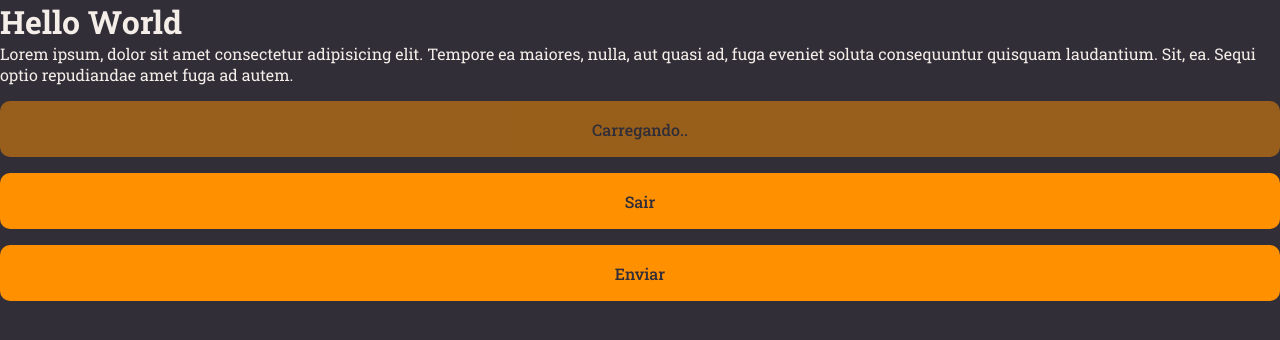
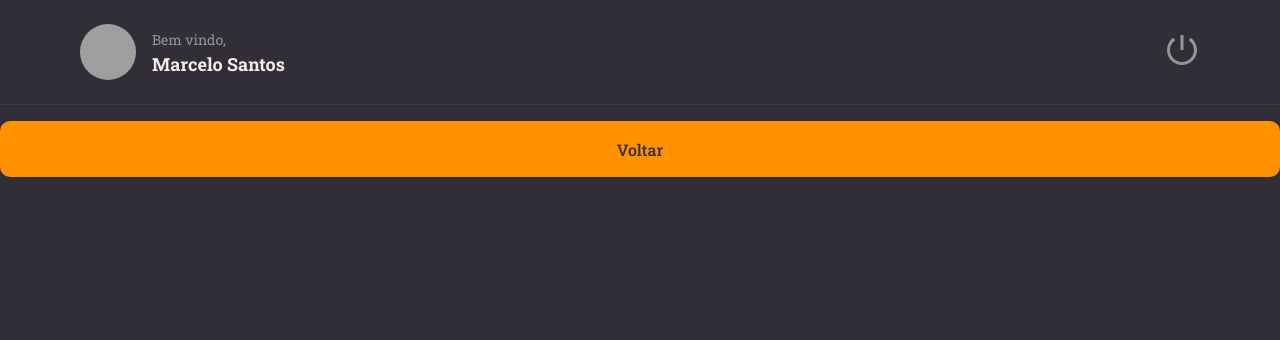
Before and after one commit to Riquecelo/rocketnotes, a React (Vite) app: page / in a window 1280 px wide. Shown: the top 340 px of the page. Built offline with nearby package versions, Linux system fonts and the light colour scheme; grey boxes are pictures that could not be loaded.

Commit message:
construção do header

```diff
--- a/package.json
+++ b/package.json
@@ -12,6 +12,7 @@
   "dependencies": {
     "react": "^18.2.0",
     "react-dom": "^18.2.0",
+    "react-icons": "^5.0.1",
     "styled-components": "^6.1.8"
   },
   "devDependencies": {
--- /dev/null
+++ b/src/components/Header/index.jsx
@@ -0,0 +1,20 @@
+import { RiShutDownLine } from 'react-icons/ri'
+import { Container, Profile, Logout } from "./styles";
+
+export function Header(){
+    return(
+        <Container>
+            <Profile>
+                <img src="http://github.com/Riquecelo.png" alt="foto do usuário" />
+                <div>
+                    <span>Bem vindo,</span>
+                    <strong>Marcelo Santos</strong>
+                </div>
+            </Profile>
+
+            <Logout>
+                <RiShutDownLine/>
+            </Logout>
+        </Container>
+    )
+}
--- /dev/null
+++ b/src/components/Header/styles.js
@@ -0,0 +1,59 @@
+import styled from "styled-components";
+
+export const Container = styled.header`
+
+    grid-area: header;
+
+    height: 105px;
+    width: 100%;
+
+    border-bottom-width:1px ;
+    border-bottom-style: solid;
+    border-bottom-color: ${({theme}) => theme.COLORS.BACKGROUND_700};
+
+    display: flex;
+    justify-content: space-between;
+
+    padding: 0 80px;
+`;
+
+export const Profile = styled.div`
+
+    display: flex;
+    align-items: center;
+
+    > img{
+        width: 56px;
+        height: 56px;
+        border-radius: 50%;
+    }
+
+    > div{
+        display: flex;
+        flex-direction: column;
+        margin-left: 16px;
+        line-height: 24px;
+
+        span{
+            font-size: 14px;
+            color: ${({theme}) => theme.COLORS.GRAY_100};
+        }
+
+        strong{
+            font-size: 18px;
+            color: ${({theme}) => theme.COLORS.WHITE};
+        }
+    }
+`;
+
+export const Logout = styled.button`
+
+    border: none;
+    background: none;
+
+    >svg{
+        color: ${({theme}) => theme.COLORS.GRAY_100};
+        font-size: 36px;
+    }
+
+`;
--- a/src/pages/Details/index.jsx
+++ b/src/pages/Details/index.jsx
@@ -1,15 +1,16 @@
 import { Container } from './style'
+import { Header } from '../../components/Header'
 import { Button } from '../../components/Button'
 
 export function Details (){
   return(
     <Container>
-    <h1>Hello World</h1>
-    <p>Lorem ipsum, dolor sit amet consectetur adipisicing elit. Tempore ea maiores, nulla, aut quasi ad, fuga eveniet soluta consequuntur quisquam laudantium. Sit, ea. Sequi optio repudiandae amet fuga ad autem.</p>
 
-    <Button title="Logar" loading/>
-    <Button title="Sair"/>
-    <Button title="Enviar"/>
+    <Header/>
+
+    {/*<Button title="Logar" loading/>*/}
+    <Button title="Voltar"/>
+
     </Container>
   )
 }
--- a/src/pages/Details/style.js
+++ b/src/pages/Details/style.js
@@ -2,4 +2,11 @@
 
 export const Container = styled.div`
 
+    width: 100%;
+    height: 100vh;
+
+    display: grid;
+    grid-template-rows: 105px auto;
+    grid-template-areas: "header" "content";
+
 `;
```
Also changed, not shown: 1 other file (tests, documents, lock files or other folders).
